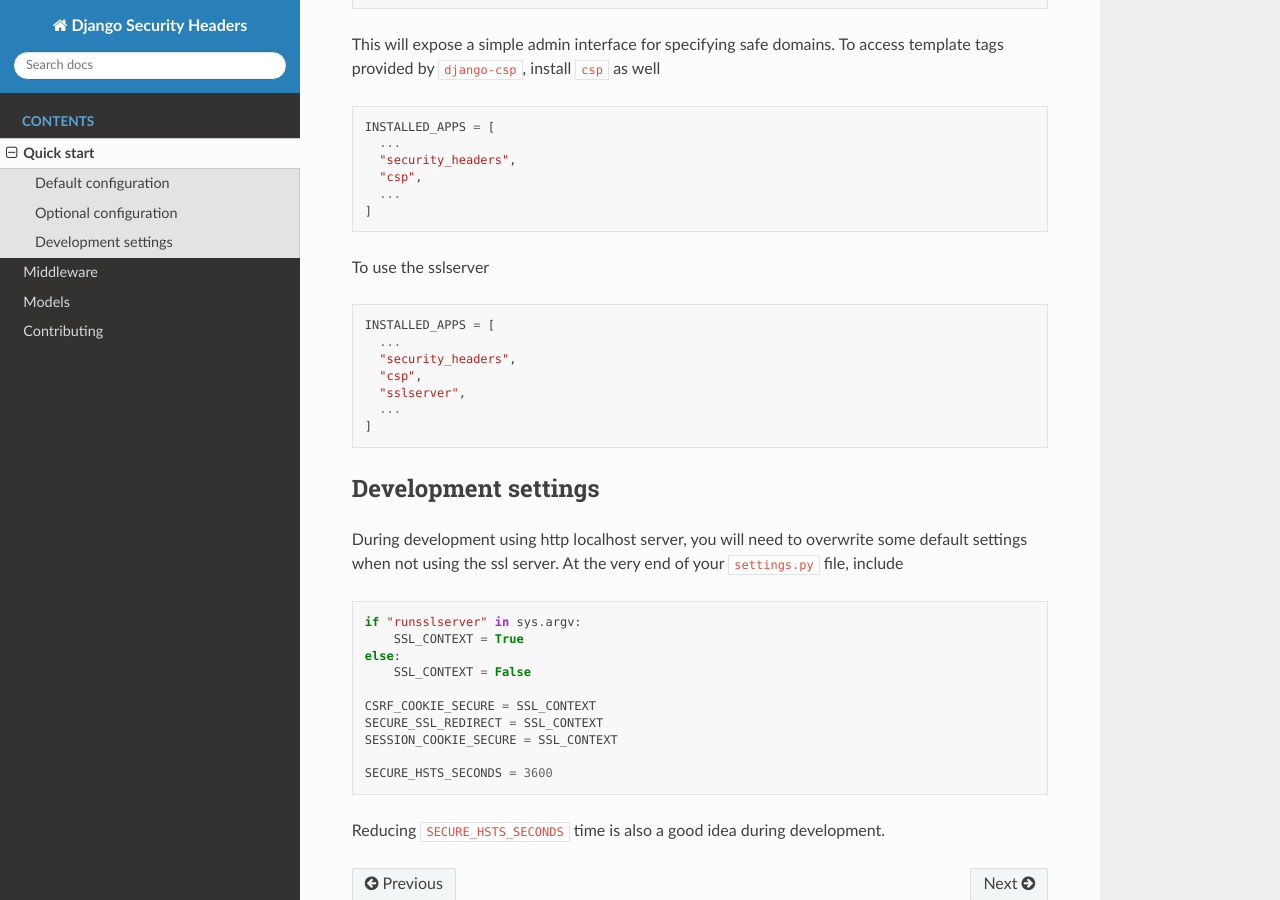
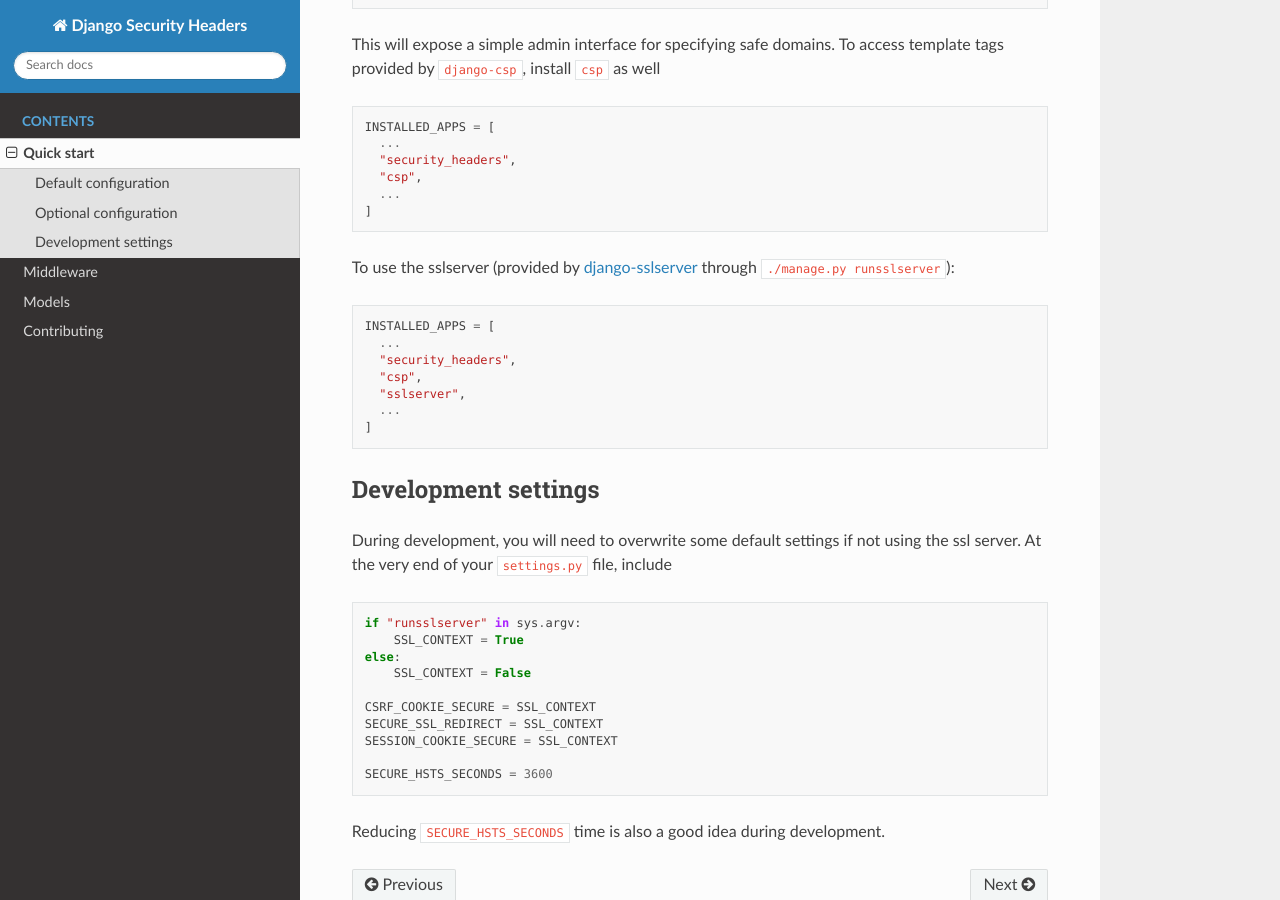
Before and after one commit to rogue707Dev/Django-security-headers, a Sphinx documentation site: the page built from docs/quickstart.rst, in a window 1280 px wide and 900 px high, scrolled down 1309 px. Built offline with Sphinx 7.4.7 and the Read the Docs theme 2.0.0, drawn with Linux system fonts in a browser that asks for light colours.

Commit message:
Update docs again.

```diff
--- a/docs/quickstart.rst
+++ b/docs/quickstart.rst
@@ -64,7 +64,7 @@
       ...
     ]
 
-To use the sslserver ::
+To use the sslserver (provided by `django-sslserver <https://github.com/teddziuba/django-sslserver>`_ through ``./manage.py runsslserver``)::
 
     INSTALLED_APPS = [
       ...
@@ -79,7 +79,7 @@
 Development settings
 --------------------
 
-During development using http localhost server, you will need to overwrite some default settings when not using the ssl server.  At the very end of your ``settings.py`` file, include ::
+During development, you will need to overwrite some default settings if not using the ssl server.  At the very end of your ``settings.py`` file, include ::
 
     if "runsslserver" in sys.argv:
         SSL_CONTEXT = True
```
